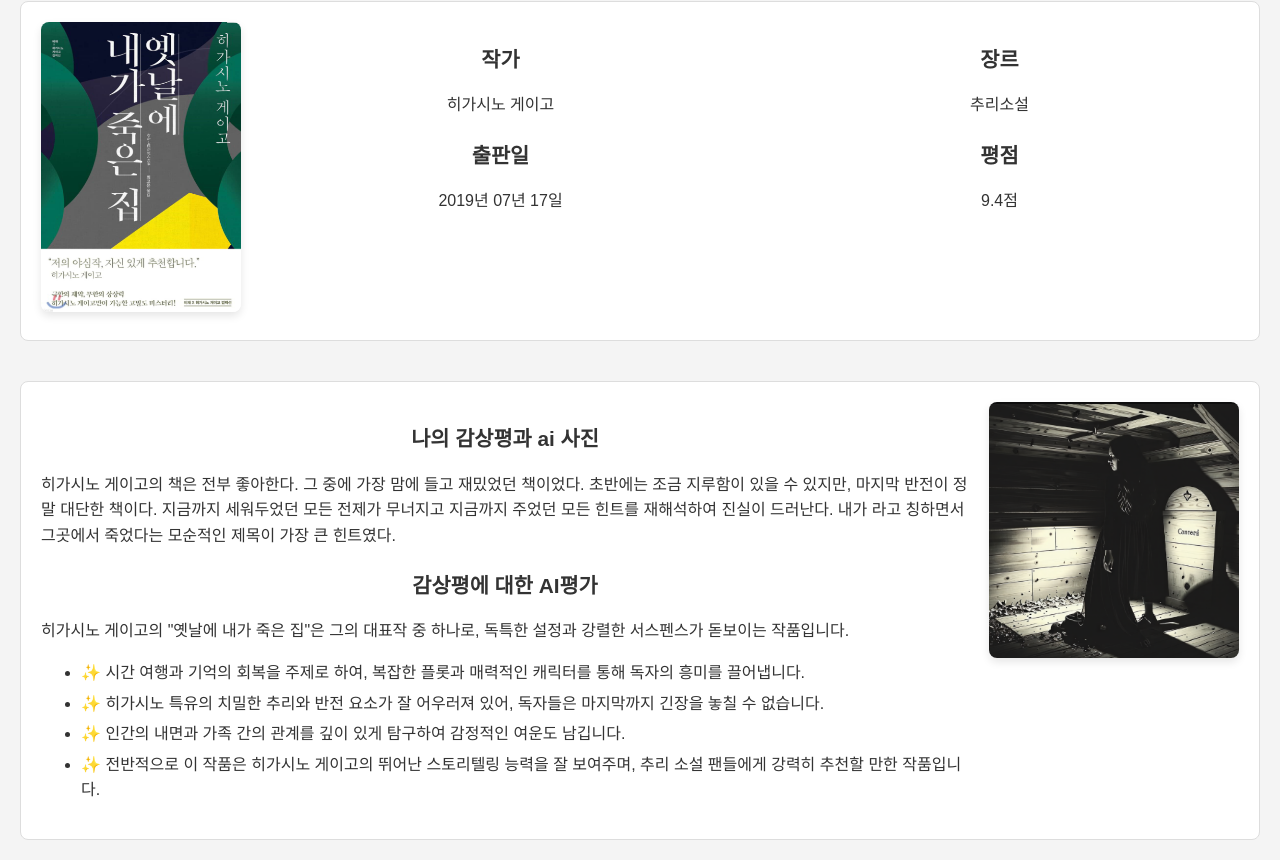
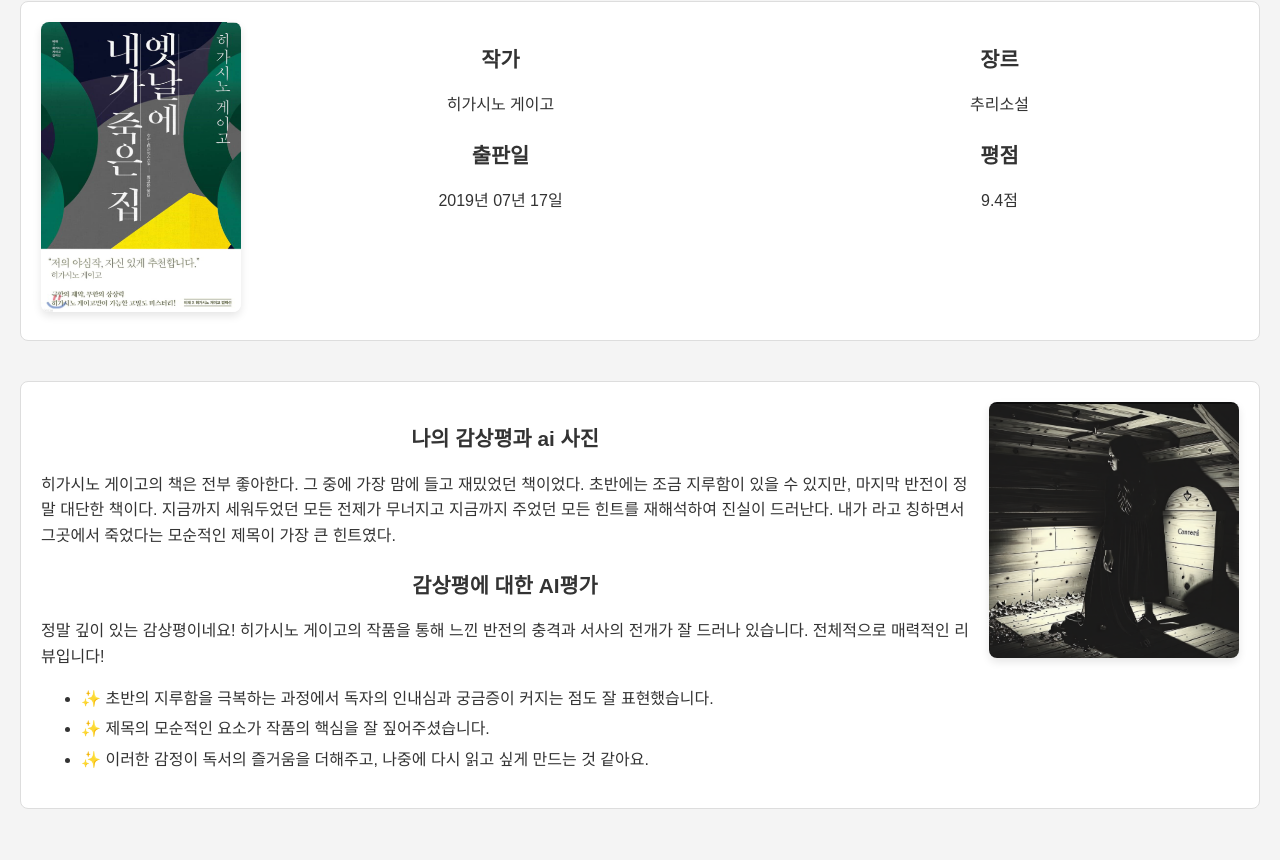
Before and after one commit to alsdbf/MY-reading-log, a plain HTML site: page body3.html in a window 1280 px wide. Shown: the part 288-1148 px from the top of the page. After the commit the page ends 1117 px from the top, so only its background shows below. Drawn offline with Linux system fonts and the light colour scheme.

Commit message:
Update body3.html

```diff
--- a/body3.html
+++ b/body3.html
@@ -33,12 +33,11 @@
             <h3>나의 감상평과 ai 사진</h3>
             <p>히가시노 게이고의 책은 전부 좋아한다. 그 중에 가장 맘에 들고 재밌었던 책이었다. 초반에는 조금 지루함이 있을 수 있지만, 마지막 반전이 정말 대단한 책이다. 지금까지 세워두었던 모든 전제가 무너지고 지금까지 주었던 모든 힌트를 재해석하여 진실이 드러난다. 내가 라고 칭하면서 그곳에서 죽었다는 모순적인 제목이 가장 큰 힌트였다. </p>
             <h3>감상평에 대한 AI평가</h3>
-            <p>히가시노 게이고의 "옛날에 내가 죽은 집"은 그의 대표작 중 하나로, 독특한 설정과 강렬한 서스펜스가 돋보이는 작품입니다.</p>
+            <p>정말 깊이 있는 감상평이네요! 히가시노 게이고의 작품을 통해 느낀 반전의 충격과 서사의 전개가 잘 드러나 있습니다. 전체적으로 매력적인 리뷰입니다!  </p>
             <ul>
-                <li>&#10024; 시간 여행과 기억의 회복을 주제로 하여, 복잡한 플롯과 매력적인 캐릭터를 통해 독자의 흥미를 끌어냅니다. </li>
-                <li>&#10024; 히가시노 특유의 치밀한 추리와 반전 요소가 잘 어우러져 있어, 독자들은 마지막까지 긴장을 놓칠 수 없습니다. </li>
-                <li>&#10024; 인간의 내면과 가족 간의 관계를 깊이 있게 탐구하여 감정적인 여운도 남깁니다.</li>
-		<li>&#10024; 전반적으로 이 작품은 히가시노 게이고의 뛰어난 스토리텔링 능력을 잘 보여주며, 추리 소설 팬들에게 강력히 추천할 만한 작품입니다. </li>
+                <li>&#10024; 초반의 지루함을 극복하는 과정에서 독자의 인내심과 궁금증이 커지는 점도 잘 표현했습니다. </li>
+                <li>&#10024; 제목의 모순적인 요소가 작품의 핵심을 잘 짚어주셨습니다. </li>
+                <li>&#10024; 이러한 감정이 독서의 즐거움을 더해주고, 나중에 다시 읽고 싶게 만드는 것 같아요.</li>
             </ul>
         </div>
         <div class="ai-image">
```
